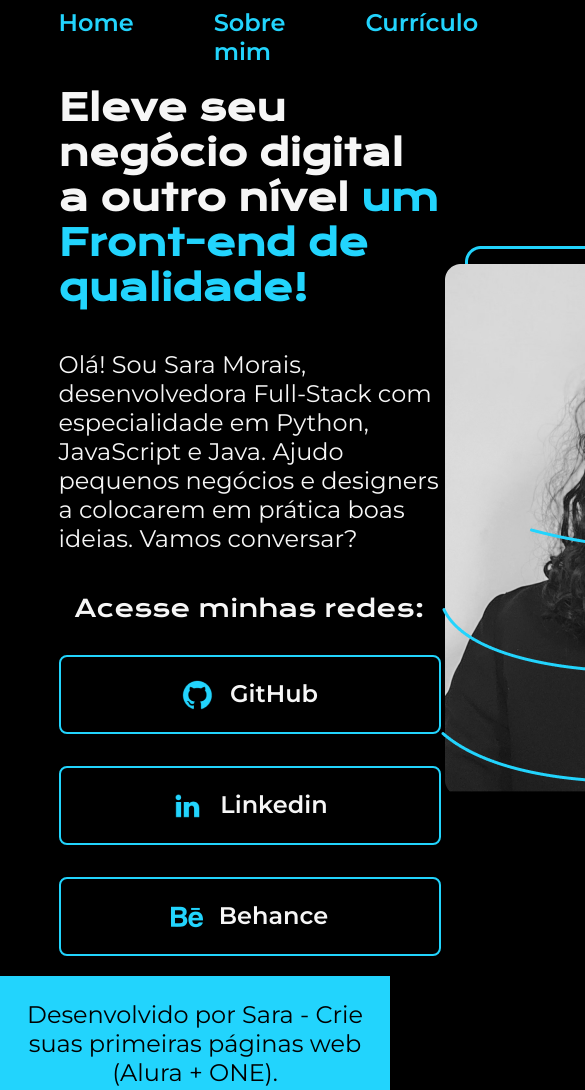
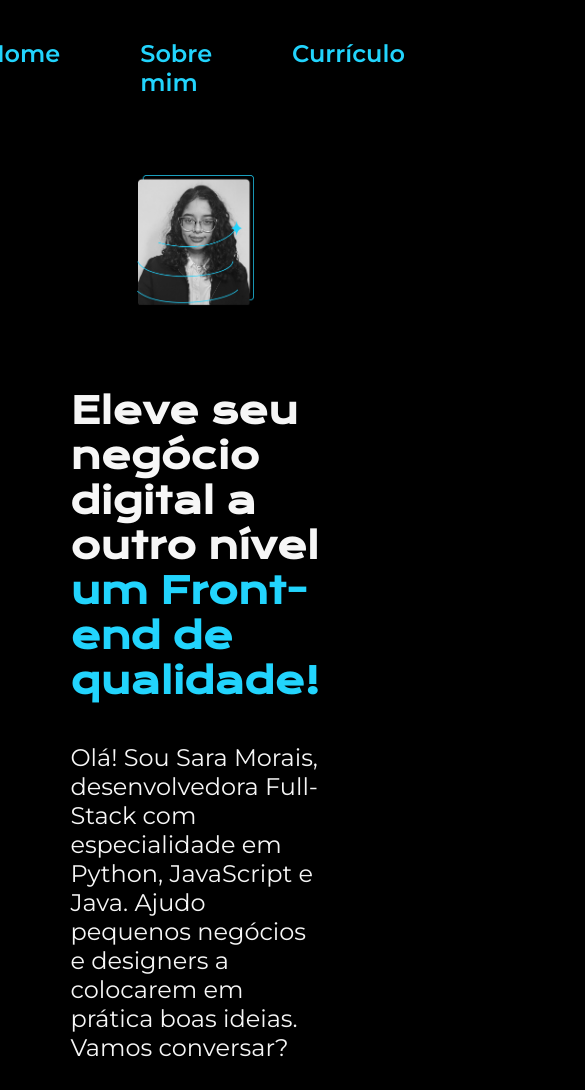
Before and after one commit to saram0rais/portfolio-alura, a plain HTML site: page index.html in a window 390 px wide. Shown: the top 1090 px of the page, 585 px wide, since content can reach past the window. Drawn offline with nearby package versions, Linux system fonts and the light colour scheme.

Commit message:
Aplicando responsividade.

```diff
--- a/index.html
+++ b/index.html
@@ -23,21 +23,21 @@
                     </p>
                     <div class="apresentacao__links">
                         <h2 class="apresentacao__links__subtitulo">Acesse minhas redes:</h2>
-                        <a class="apresentacao__links__link" href="https://github.com/saram0rais">
+                        <a class="apresentacao__links__navegacao" href="https://github.com/saram0rais">
                             <img src="assets/github.png">
                             GitHub
                         </a>
-                        <a class="apresentacao__links__link" href="https://www.linkedin.com/in/saramoraisdsantos/">
+                        <a class="apresentacao__links__navegacao" href="https://www.linkedin.com/in/saramoraisdsantos/">
                             <img src="assets/linkedin.png">
                             Linkedin
                         </a>
-                        <a class="apresentacao__links__link" href="https://www.behance.net/saramoraisds">
+                        <a class="apresentacao__links__navegacao" href="https://www.behance.net/saramoraisds">
                             <img src="assets/behance.png">
                             Behance
                         </a>
                     </div>
                 </section>
-                <img src="assets/image.png" alt="Foto da Sara Morais.">
+                <img class="apresentacao__imagem" src="assets/image.png" alt="Foto da Sara Morais.">
             </main>
     </body>
         <footer class="rodape">
--- a/styles/style.css
+++ b/styles/style.css
@@ -35,7 +35,7 @@ body {
 
 .cabecalho__menu__link {
   font-family: var(--fonte-secundaria);
-  font-size: 24px;
+  font-size: 1.5rem;
   font-weight: 600;
   color: var(--cor-terciaria);
   text-decoration: none;
@@ -46,17 +46,18 @@ body {
   display: flex;
   align-items: center;
   justify-content: space-between;
+  gap: 82px;
 }
 
 .apresentacao__conteudo {
-  width: 615px;
+  width: 50%;
   display: flex;
   flex-direction: column;
   gap: 40px;
 }
 
 .apresentacao__conteudo__titulo {
-  font-size: 36px;
+  font-size: 2.25rem;
   font-family: var(--fonte-primaria);
 }
 
@@ -65,7 +66,7 @@ body {
 }
 
 .apresentacao__conteudo__texto {
-  font-size: 24px;
+  font-size: 1.5rem;
   font-family: var(--fonte-secundaria);
 }
 
@@ -87,18 +88,18 @@ body {
 .apresentacao__links__subtitulo {
   font-family: var(--fonte-primaria);
   font-weight: 400;
-  font-size: 24px;
+  font-size: 1.5rem;
 }
 
-.apresentacao__links__link {
+.apresentacao__links__navegacao {
   display: flex;
   justify-content: center;
   gap: 16px;
   border: 2px solid var(--cor-terciaria);
-  width: 378px;
+  width: 50%;
   text-align: center;
   border-radius: 8px;
-  font-size: 24px;
+  font-size: 1.5rem;
   font-weight: 600;
   padding: 21.5px 0;
   text-decoration: none;
@@ -106,9 +107,13 @@ body {
   font-family: var(--fonte-secundaria);
 }
 
-.apresentacao__links__link:hover{
+.apresentacao__links__navegacao:hover{
   background-color: var(--cor-hover);
   color: var(--cor-terciaria);
+}
+
+.apresentacao__imagem {
+  width: 50%;
 }
 
 .rodape {
@@ -117,5 +122,24 @@ body {
   background-color: var(--cor-terciaria);
   text-align: center;
   font-family: var(--fonte-secundaria);
-  font-size: 24px;
+  font-size: 1.5rem;
 }
+
+@media (max-width: 1200px) {
+  .cabecalho{
+    padding: 10%;
+  }
+
+  .cabecalho__menu {
+    justify-content: center;
+  }
+
+  .apresentacao {
+    flex-direction: column-reverse;
+    padding: 5%;
+  }
+
+  .apresentacao__conteudo{
+    width: auto;
+  }
+}
```
Also changed, not shown: about.html (+1 -1 lines), curriculo.html (+1 -1 lines).
